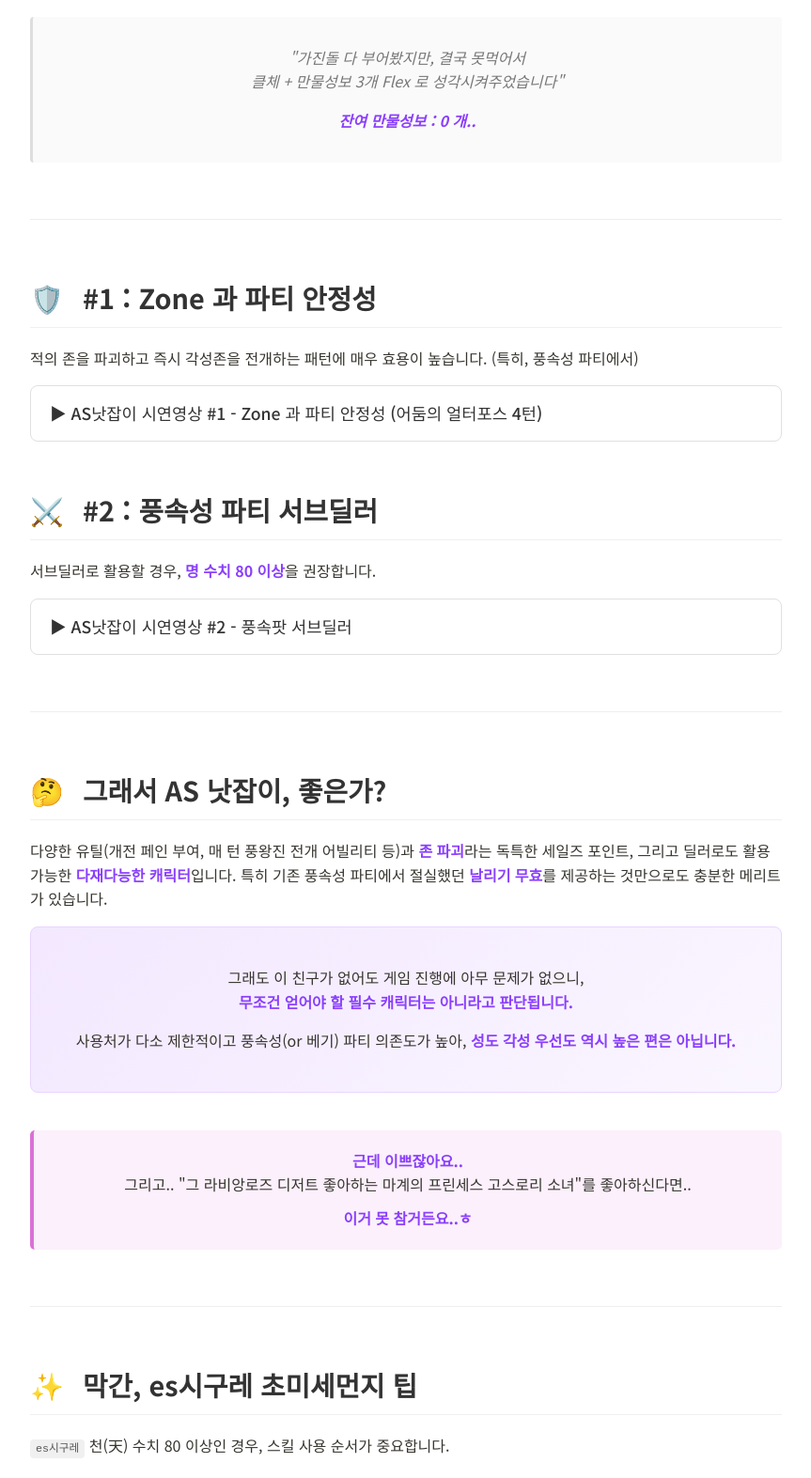
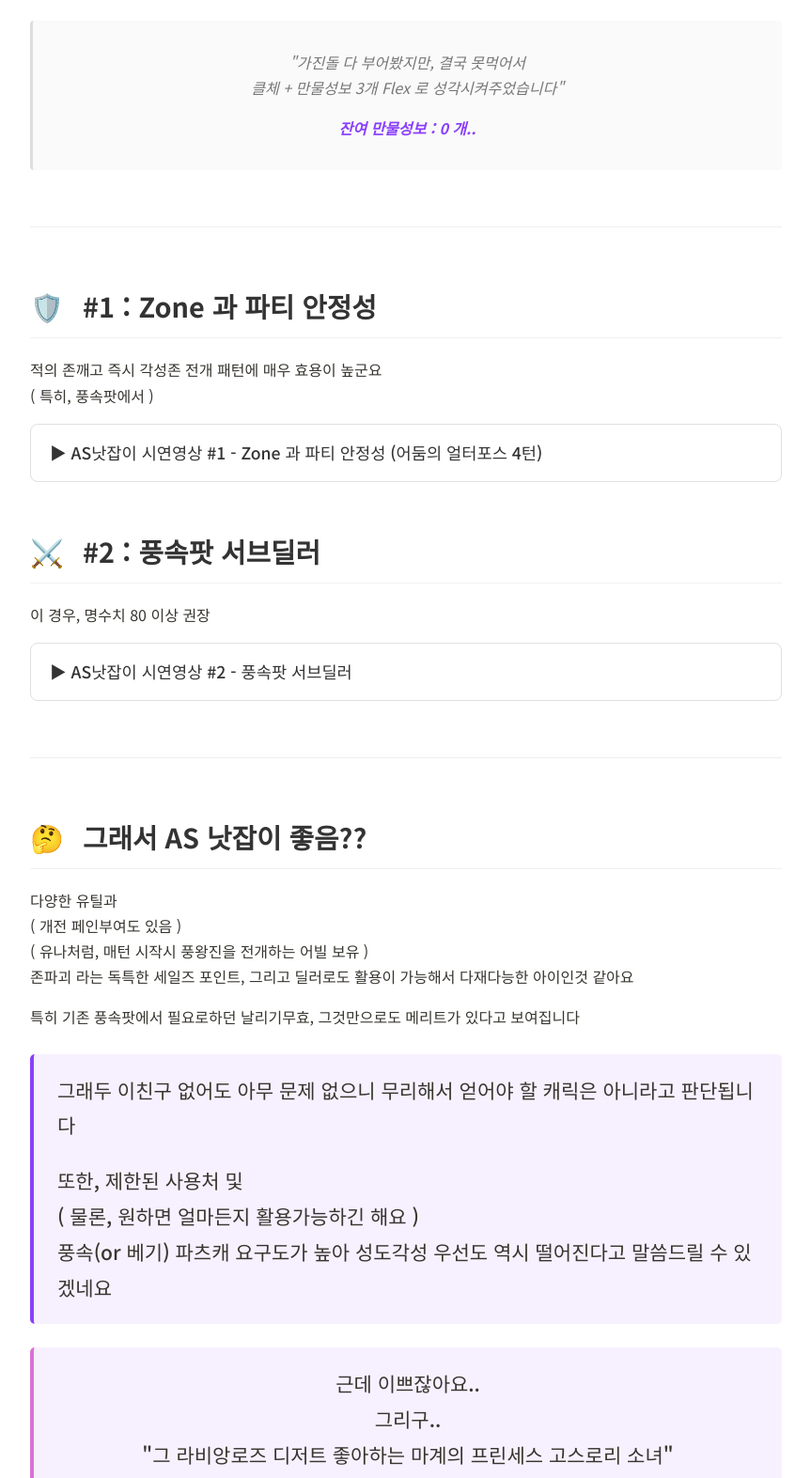
Before and after one commit to GGobugiTheSquirtle/Wooeok_AS-Cyan-Scyther, a plain HTML site: page index.html in a window 1280 px wide. Shown: the part 190-1763 px from the top of the page at 94% size, without its empty margins (208-1071 px from the left). Drawn offline with Linux system fonts and the light colour scheme.

Commit message:
Update index.html

```diff
--- a/index.html
+++ b/index.html
@@ -11,11 +11,13 @@
             font-family: 'Noto Sans KR', sans-serif;
             background-color: #f7f7f5;
             color: #37352f;
-            line-height: 1.6;
+            line-height: 1.7;
             margin: 0;
             padding: 0;
             display: flex;
             justify-content: center;
+            /* --- 기준: 일반 본문 폰트 크기 (약 12pt) --- */
+            font-size: 16px;
         }
 
         .container {
@@ -28,211 +30,122 @@
             box-shadow: 0 4px 12px rgba(0, 0, 0, 0.05);
         }
 
-        h1 {
-            font-size: 2.5em;
-            font-weight: 700;
-            color: #6a0dad;
-            border-bottom: 2px solid #eee;
-            padding-bottom: 10px;
-            margin-bottom: 20px;
-        }
+        h1 { font-size: 2.5em; font-weight: 700; color: #6a0dad; border-bottom: 2px solid #eee; padding-bottom: 10px; margin-bottom: 20px; }
+        h2 { font-size: 1.8em; font-weight: 700; color: #333; padding-bottom: 8px; margin-top: 50px; margin-bottom: 20px; border-bottom: 1px solid #f0f0f0; }
+        h2 .icon { margin-right: 12px; font-style: normal; }
 
-        h2 {
-            font-size: 1.8em;
-            font-weight: 700;
-            color: #333;
-            padding-bottom: 8px;
-            margin-top: 50px;
-            margin-bottom: 20px;
-            border-bottom: 1px solid #f0f0f0;
-        }
+        .intro-quote { text-align: center; font-style: italic; color: #777; background-color: #fafafa; border-left: 3px solid #ddd; padding: 15px 20px; margin: 25px 0; border-radius: 4px; }
 
-        h2 .icon {
-            margin-right: 12px;
-            font-style: normal;
-        }
+        strong { color: #8a3ffc; font-weight: 700; }
 
-        .intro-quote {
-            text-align: center;
-            font-style: italic;
-            color: #777;
-            background-color: #fafafa;
-            border-left: 3px solid #ddd;
-            padding: 15px 20px;
-            margin: 25px 0;
-            border-radius: 4px;
-        }
-
-        strong {
-            color: #8a3ffc; /* 포인트 컬러 */
-            font-weight: 700;
-        }
-
+        /* 공통 하이라이트 박스 스타일 */
         .highlight-box {
             background-color: rgba(138, 63, 252, 0.07);
             border-left: 4px solid #8a3ffc;
-            padding: 20px;
+            padding: 20px 25px;
             margin: 25px 0;
             border-radius: 5px;
         }
+        .highlight-box p:first-child, .highlight-box li:first-child { margin-top: 0; }
+        .highlight-box p:last-child, .highlight-box li:last-child { margin-bottom: 0; }
 
-        .highlight-box p {
-            margin: 10px 0;
+        /* --- 수정 1: 일반 강조 박스 (본문보다 2pt 크게) --- */
+        .highlight-box.level-1 p, .highlight-box.level-1 li {
+            font-size: 18px; /* 약 13.5pt */
         }
 
-        .highlight-box p:first-child { margin-top: 0; }
-        .highlight-box p:last-child { margin-bottom: 0; }
-
-        details {
-            border: 1px solid #e0e0e0;
-            border-radius: 8px;
-            margin-bottom: 20px;
-            transition: all 0.2s ease-in-out;
+        /* --- 수정 2: 특별 강조 박스 (본문보다 4pt 크게) --- */
+        .highlight-box.level-2 p {
+            font-size: 21px; /* 약 15.75pt */
+            font-weight: 500;
+            line-height: 1.8;
         }
 
-        details[open] {
-            box-shadow: 0 2px 8px rgba(0,0,0,0.08);
-        }
+        details { border: 1px solid #e0e0e0; border-radius: 8px; margin-bottom: 20px; transition: all 0.2s ease-in-out; }
+        details[open] { box-shadow: 0 2px 8px rgba(0,0,0,0.08); }
+        summary { font-size: 1.1em; font-weight: 500; padding: 15px 20px; cursor: pointer; list-style-type: '▶ '; color: #333; }
+        details[open] summary { list-style-type: '▼ '; color: #8a3ffc; }
+        .video-content { padding: 0 20px 20px 40px; border-top: 1px solid #eee; }
 
-        summary {
-            font-size: 1.1em;
-            font-weight: 500;
-            padding: 15px 20px;
-            cursor: pointer;
-            list-style-type: '▶ ';
-            color: #333;
-        }
-
-        details[open] summary {
-            list-style-type: '▼ ';
-            color: #8a3ffc;
-        }
-
-        .video-content {
-            padding: 0 20px 20px 40px;
-            border-top: 1px solid #eee;
-        }
-
+        /* 인라인 코드 블록은 부모의 글씨 크기를 따라가도록 수정 (더 이상 작아지지 않음) */
         code {
+            font-size: 1em;
             background-color: #f0f0f0;
             color: #555;
             padding: 3px 6px;
             border-radius: 4px;
-            font-size: 0.9em;
         }
 
-        ul {
-            list-style-type: disc;
-            padding-left: 20px;
-        }
-
-        li {
-            margin-bottom: 8px;
-        }
-
-        hr {
-            border: 0;
-            border-top: 1px solid #eee;
-            margin: 60px 0;
-        }
-
-        .final-verdict {
-            background: linear-gradient(135deg, #f3e8ff, #faf6ff);
-            border: 1px solid #e9d5ff;
-            padding: 25px;
-            border-radius: 8px;
-            text-align: center;
-        }
+        ul { list-style-type: disc; padding-left: 25px; }
+        li { margin-bottom: 12px; }
+        hr { border: 0; border-top: 1px solid #eee; margin: 60px 0; }
 
     </style>
 </head>
 <body>
     <div class="container">
-        <h1>
-            <span class="icon">🎀</span> 스위트 레이디
-        </h1>
-
+        <h1><span class="icon">🎀</span> 스위트 레이디</h1>
         <div class="intro-quote">
             <p>"가진돌 다 부어봤지만, 결국 못먹어서<br>클체 + 만물성보 3개 Flex 로 성각시켜주었습니다"</p>
             <p><strong>잔여 만물성보 : 0 개..</strong></p>
         </div>
-
         <hr>
-
-        <h2>
-            <span class="icon">🛡️</span> #1 : Zone 과 파티 안정성
-        </h2>
-        <p>적의 존을 파괴하고 즉시 각성존을 전개하는 패턴에 매우 효용이 높습니다. (특히, 풍속성 파티에서)</p>
-
+        <h2><span class="icon">🛡️</span> #1 : Zone 과 파티 안정성</h2>
+        <p>적의 존깨고 즉시 각성존 전개 패턴에 매우 효용이 높군요<br>( 특히, 풍속팟에서 )</p>
         <details>
             <summary>AS낫잡이 시연영상 #1 - Zone 과 파티 안정성 (어둠의 얼터포스 4턴)</summary>
             <div class="video-content">
-                <p style="color:#777;">(영상 링크가 여기에 표시됩니다. 진명 스포일러 주의)</p>
-                <div class="highlight-box">
-                    <p><strong>코멘트:</strong></p>
-                    <p><code>es시구레</code> 만으로는 탱킹이 부실할 때, AS낫잡이가 제공하는 강력한 유틸리티:</p>
-                    <ul>
-                        <li>적 <strong>힘/지능 60% 감소</strong></li>
-                        <li>아군 <strong>HP & MP 40% 증가</strong> (심기일체 효율 상승)</li>
-                        <li>아군 <strong>속성저항 60% & 데미지 50% 감소</strong></li>
-                        <li>SB-성도스킬 발동 후 <strong>2회 행동</strong></li>
-                        <li>어나더센스로 어포 게이지 효율 증가</li>
-                        <li>깨알같은 아군 실드 부여 (1,000 ~ 2,000)</li>
-                        <li><strong>상태이상 / 날리기 무효 3회</strong> (바람 속성 캐릭터 한정)</li>
-                    </ul>
-                    <p>특히, 공명 스택 3개 축적 시 <strong>일반공격이 <code>존 파괴 & 극풍왕진 전개</code></strong>로 변화하여 파티의 Zone 안정성을 높여주는 부분이 상당히 매력적입니다.</p>
+                <p style="color:#777;">영상 뒤에 셋팅 나와있긴합니다 (진명 스포주의)</p>
+                <div class="highlight-box level-1">
+                    <p><strong>코멘트 :</strong></p>
+                    <p>es시구레 만으로는 탱킹이 부실할때가 많은데, 어낫잡이가 힘지깎 60% / 아군 체력 +40% / 속성저항 +60% / 뎀감 50% 을 제공하며, 아군 MP도 +40% 늘려줘서 심기일체 효율도 늘려줍니다</p>
+                    <p>그리고 SB-성도스킬 발동 이후에는 2행동 공격이라는 점, 어나더센스로 어포게이지 효율을 늘려준다는 점, 깨알 아군 실드(1,000~2,000 수준) 를 부여한다는점, 상태이상 / 날리기 무효 3회를 제공한다는 점 등등의 유틸이 맛있습니다<br>( 단, 상태막이 / 날리기무효는 바람 캐릭에게만 제공됨 )</p>
+                    <p>특히, 일반공격 변화기로 존파괴 & 극풍왕진 전개 가 가능하여 파티의 Zone 안정성을 높여주는 부분이 상당히 매력적 입니다</p>
+                    <p style="font-size: 16px; font-weight: 400; color: #555;">(공명스택 3개 축적시 일반공격변화기 사용가능해짐)<br>(공명스택은 기본적으로 매턴 종료시 1개씩 자동축적, 그 외의 방법으로 축적하려면 절 풍왕진이 전개된 상황에서 활성화되는 공명스택 축적기(일반공격 변화기)를 다른 아군이 따로 사용해야함)<br>(극풍왕진 전개는 전열 4인모두 풍속성 캐릭일 경우에만 가능)</p>
                 </div>
-                <p><strong>+ TMI:</strong> 저 파티에서는 스텔라 버스트(SB)가 '명각' 상태로 모여 <strong>"턴 종료 시 적 전체 속도 100% 감소"</strong> 어빌리티가 <code>es시구레</code>의 회피 탱킹에 도움을 주지만, <code>es네코코</code>와 <code>es시구레</code>의 강력한 '천각' 어빌리티 효과를 받지 못하는 점은 아쉽습니다. 물리 저항 감소의 부재도 아쉬운 부분입니다.</p>
+                <p>es네코코가 디버프 리버설을 가지고 있어서 es시구레에게 따로 탱킹셋팅을 안해줘도 된다는 것도 보너스!</p>
+                <p><strong>+ TMI</strong><br>저 파티를 운영하면 SB(스텔라 버스트)가 명각 상태로 모여서 어낫잡이의 SB-명각 어빌 "턴 종료시 까지 적 전체의 속도 100% 다운" 옵션이 엑시구레ㅣ 회피 탱킹에 도움을 주긴 합니다만,</p>
+                <p>엑코코의 약점뎀증, 엑시구레의 크뎀 +50%의 SB-천각어빌 효과를 못받는건 꽤나 아깝게 느껴집니다</p>
+                <p>추가로, 위 파티에서 물리저항깎의 부재는 살짝 아쉽긴 하네요</p>
             </div>
         </details>
-
-        <h2>
-            <span class="icon">⚔️</span> #2 : 풍속성 파티 서브딜러
-        </h2>
-        <p>서브딜러로 활용할 경우, <strong>명 수치 80 이상</strong>을 권장합니다.</p>
-
+        <h2><span class="icon">⚔️</span> #2 : 풍속팟 서브딜러</h2>
+        <p>이 경우, 명수치 80 이상 권장</p>
         <details>
             <summary>AS낫잡이 시연영상 #2 - 풍속팟 서브딜러</summary>
             <div class="video-content">
-                <p style="color:#777;">(영상 링크가 여기에 표시됩니다.)</p>
-                <div class="highlight-box">
-                    <p><strong>코멘트:</strong></p>
-                    <p>서브딜러로 활용 가능하지만, 탄탄한 버프와 심기일체를 걸어주어도 비어포 상황에서 고점을 뽑기는 쉽지 않았습니다. 명 80 이상일 때 장비하는 <strong>"토르멘타 하르페"</strong>(풍속성 저항 및 크리티컬 데미지 35% 증가)로 어느 정도 보완이 가능합니다.</p>
-                    <p>하지만 <strong>어나더포스 상황에서는 매우 훌륭한 메인딜러</strong>가 될 수 있습니다!</p>
+                <div class="highlight-box level-1">
+                    <p><strong>코멘트 :</strong></p>
+                    <p>서브딜러로도 활용이 가능하지만, 기초 버프를 탄탄하게 챙기고 심기일체까지 걸어주었지만, 비어포에서 고점 뽑기는 쉽지 않았습니다</p>
+                    <p>명80 이상일때 풍속깎 & 크뎀 35% 주는 "토르멘타 하르페" 를 넣으시면 어느정도 보완이 될거예요</p>
+                    <p>하지만 어나더포스 상황에서는 매우 훌륭한 메인딜러가 될 수 있겠습니다!</p>
                 </div>
             </div>
         </details>
+        <hr>
+        <h2><span class="icon">🤔</span> 그래서 AS 낫잡이 좋음??</h2>
+        <p>다양한 유틸과<br>( 개전 페인부여도 있음 )<br>( 유나처럼, 매턴 시작시 풍왕진을 전개하는 어빌 보유 )<br>존파괴 라는 독특한 세일즈 포인트, 그리고 딜러로도 활용이 가능해서 다재다능한 아이인것 같아요</p>
+        <p>특히 기존 풍속팟에서 필요로하던 날리기무효, 그것만으로도 메리트가 있다고 보여집니다</p>
 
-        <hr>
-
-        <h2>
-            <span class="icon">🤔</span> 그래서 AS 낫잡이, 좋은가?
-        </h2>
-        <p>다양한 유틸(개전 페인 부여, 매 턴 풍왕진 전개 어빌리티 등)과 <strong>존 파괴</strong>라는 독특한 세일즈 포인트, 그리고 딜러로도 활용 가능한 <strong>다재다능한 캐릭터</strong>입니다. 특히 기존 풍속성 파티에서 절실했던 <strong>날리기 무효</strong>를 제공하는 것만으로도 충분한 메리트가 있습니다.</p>
-        <div class="final-verdict">
-            <p>그래도 이 친구가 없어도 게임 진행에 아무 문제가 없으니,<br><strong>무조건 얻어야 할 필수 캐릭터는 아니라고 판단됩니다.</strong></p>
-            <p>사용처가 다소 제한적이고 풍속성(or 베기) 파티 의존도가 높아, <strong>성도 각성 우선도 역시 높은 편은 아닙니다.</strong></p>
+        <div class="highlight-box level-2">
+            <p>그래두 이친구 없어도 아무 문제 없으니 무리해서 얻어야 할 캐릭은 아니라고 판단됩니다</p>
+            <p>또한, 제한된 사용처 및<br>( 물론, 원하면 얼마든지 활용가능하긴 해요 )<br>풍속(or 베기) 파츠캐 요구도가 높아 성도각성 우선도 역시 떨어진다고 말씀드릴 수 있겠네요</p>
         </div>
 
-        <div class="highlight-box" style="margin-top: 40px; text-align: center; background-color: rgba(218, 112, 214, 0.1); border-color: #da70d6;">
-            <p><strong>근데 이쁘잖아요..</strong><br> 그리고.. "그 라비앙로즈 디저트 좋아하는 마계의 프린세스 고스로리 소녀"를 좋아하신다면..</p>
-            <p><strong>이거 못 참거든요..ㅎ</strong></p>
+        <div class="highlight-box level-2" style="text-align: center; border-color: #da70d6;">
+            <p>근데 이쁘잖아요..<br>그리구..<br>"그 라비앙로즈 디저트 좋아하는 마계의 프린세스 고스로리 소녀"<br>를 좋아하신다면 이거 못참거든요..ㅎ</p>
+            <p>아마 제가 말려도 이미 못참고 돌리셨을겁니다 ㅎㅎ</p>
         </div>
-
         <hr>
-
-        <h2>
-            <span class="icon">✨</span> 막간, es시구레 초미세먼지 팁
-        </h2>
-        <p><code>es시구레</code> 천(天) 수치 80 이상인 경우, 스킬 사용 순서가 중요합니다.</p>
-        <div class="highlight-box">
-            <p><strong>Case 1. 다른 아군이 심기일체를 걸어줄 때 (어포)</strong></p>
-            <p><code>열공아수라</code> → <code>파세의 기합</code> → <code>상뢰검무</code>, SB 발동 시 <code>보현일도류 언</code> 사용 후 <code>파세의 기합</code>으로 마무리.</p>
-            <br>
-            <p><strong>Case 2. 본인이 직접 심기일체를 걸어야 할 때 (어포)</strong></p>
-            <p><code>열공아수라</code> → <code>변완의 형 인왕</code> → <code>상뢰검무</code>, SB 발동 시 <code>파세의 기합</code> 사용.</p>
+        <h2><span class="icon">✨</span> 막간, es시구레 초미세먼지 팁</h2>
+        <p>엑시구레 천80 이상인 경우</p>
+        <div class="highlight-box level-1">
+            <p style="font-size: 16px; font-weight: 400; color: #555;">es시구레 셋팅 예시 (엘피스 무기는 어스타가 낀다고 가정) (탱킹 셋팅에서는 비취결정의 도 (재가공) 추천)</p>
+            <p>es시구레는 스킬 사용하는 순서가 중요합니다.</p>
+            <p>심기일체 버프를 대신 걸어줄 아군이 있다는 가정하에</p>
+            <p>어나더포스때 여유가 된다면, 열공아수라 -> 파세의 기합 -> 상뢰검무 쓰시고, 어포도중에 켜는 SB때 "보현일도류 언" 쓰고 "파세의 기합" 으로 마무리 하시면 좋습니다<br>(이때, 적이 베기공격만 한다면 "보현일도류 언" 은 안쓰셔도 무방합니다)<br>(해당턴에 회피 옵션을 어떻게든 리필해야 한다면, 어쩔수없이 SB-상뢰검무 써야죵 ㅎ)</p>
+            <p>만약, 본인이 직접 심기일체를 걸어야만 한다면 어포켜고 열공아수라 -> 변완의 형 인왕 -> 상뢰검무 쓰고, 어포도중에 켜는 SB때 "파세의 기합" 써주시면 됩니다<br>(이때, 적이 물리공격만 하면 파세의 기합 대신에 "보현일도류 언" 넣으셔도 OK)</p>
         </div>
-
     </div>
 </body>
 </html>
```
